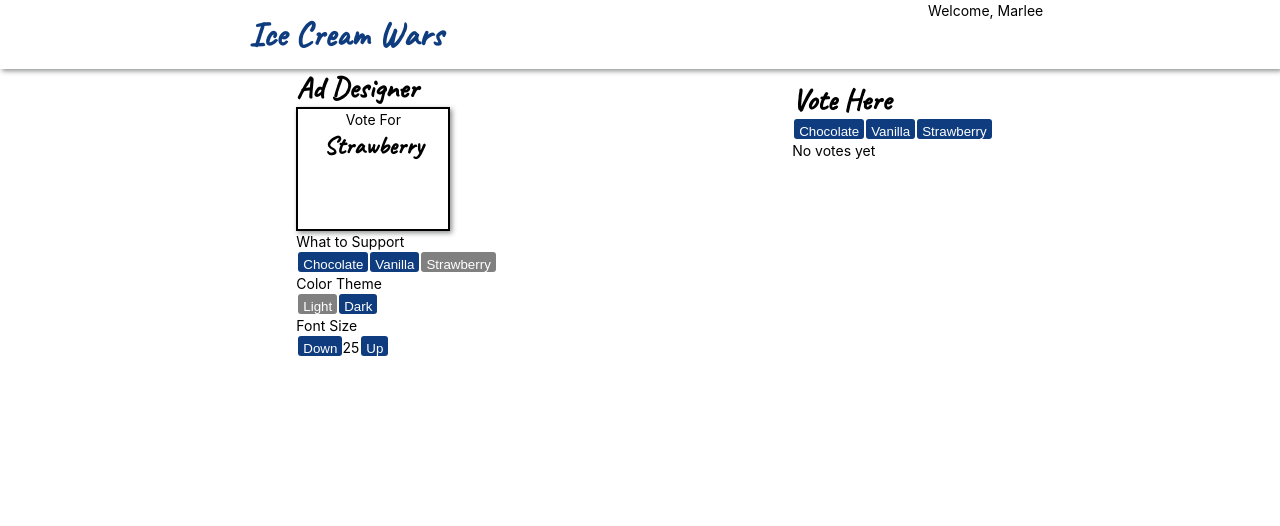
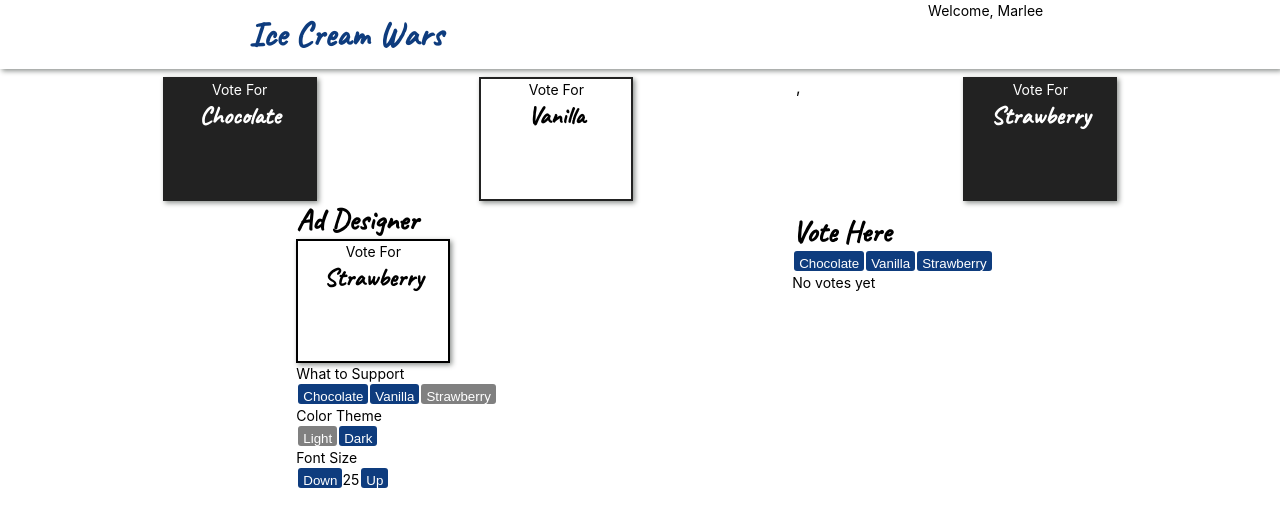
Before and after one commit to g-marlee/icecream-lab-1, a React (Create React App) app: page / in a window 1280 px wide. Shown: the top 526 px of the page. Built offline with nearby package versions, Linux system fonts and the light colour scheme.

Commit message:
Added 3 ads at top

```diff
--- a/src/App.tsx
+++ b/src/App.tsx
@@ -2,13 +2,19 @@ import React from 'react';
 import logo from './logo.svg';
 import './App.css';
 import Header from './components/Header';
-import AdDesigner from './components/AdDesigner';
+import {AdDesigner, Ad} from './components/AdDesigner';
 import Votes from './components/Votes';
 
 function App() {
   return (
     <div className="App">
       <Header user="Marlee"/>
+      <div style={{display: 'flex', flexDirection: 'row', justifyContent: 'space-evenly', marginTop: '8px'}}>
+        <Ad flavor="Chocolate" fontSize={25} darkTheme={true}/>
+        <Ad flavor="Vanilla" fontSize={25} darkTheme={false}/>,
+        <Ad flavor="Strawberry" fontSize={25} darkTheme={true}/>
+      </div>
+
       <div className='content-container'>
         <AdDesigner />
         <Votes />
--- a/src/components/AdDesigner.css
+++ b/src/components/AdDesigner.css
@@ -1,10 +1,30 @@
+.ad {
+    display: flex;
+    flex-direction: column;
+    text-align: center;
+    align-items: center;
+    border: solid 2px #222;
+    width: 150px;
+    height: 120px;
+    box-shadow: 2px 2px 5px #8d918e;
+}
+
+.ad-dark {
+    display: flex;
+    flex-direction: column;
+    text-align: center;
+    align-items: center;
+    border: solid 2px #222;
+    width: 150px;
+    height: 120px;
+    box-shadow: 2px 2px 5px #8d918e;
+    background-color: #222;
+    color: #fff;
+    box-shadow: 2px 2px 5px #8d918e;
+}
+
+
 .ad-light {
     border: solid 2px #222;
     box-shadow: 2px 2px 5px #8d918e;
 }
-
-.ad-dark {
-    background-color: #222;
-    color: #fff;
-    box-shadow: 2px 2px 5px #8d918e;
-}
--- a/src/components/AdDesigner.tsx
+++ b/src/components/AdDesigner.tsx
@@ -2,7 +2,23 @@ import { isDisabled } from "@testing-library/user-event/dist/utils";
 import { useState } from "react";
 import "./AdDesigner.css";
 
+interface Props {
+    flavor: String;
+    fontSize: number;
+    darkTheme: boolean;
+}
 
+function Ad({flavor, fontSize, darkTheme}: Props) {
+    return (
+        <div style={{display: 'flex', flexDirection: 'row'}}>
+        <div  className={"ad" + (darkTheme === true ? '-dark' : '')}>
+            <p>Vote For</p>
+            <h3 style={{fontSize: fontSize}}>{flavor}</h3>
+        </div>
+    </div>
+    )
+
+}
 
 function AdDesigner() {
     const [flavor, setFlavor] = useState("Strawberry");
@@ -65,4 +81,4 @@ function AdDesigner() {
     )
 }
 
-export default AdDesigner;
+export {AdDesigner, Ad};
```
